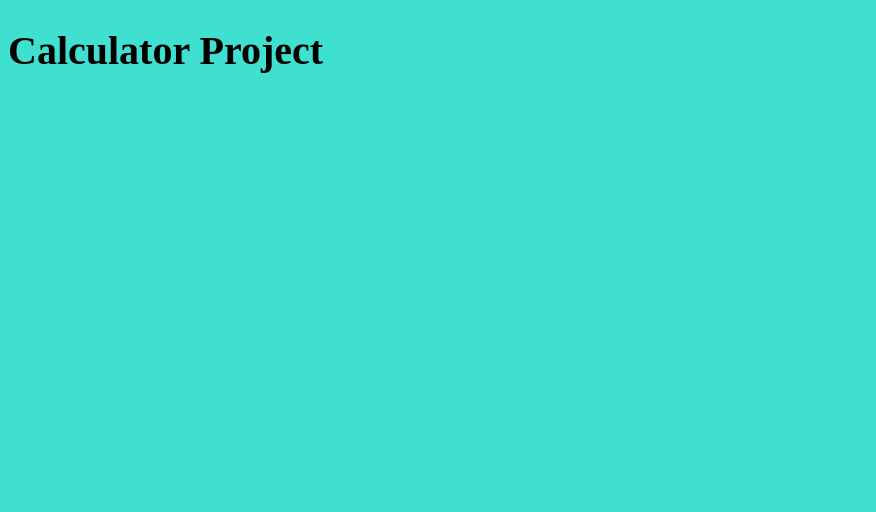
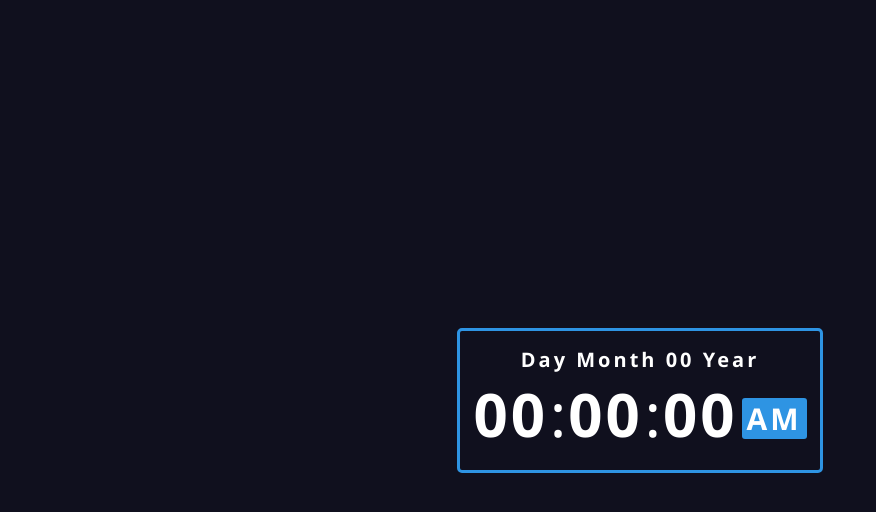
Before and after one commit to mgarcia5621/clockproject, a plain HTML site: page index.html in a window 1280 px wide. Shown: the whole page, without its empty margins (0-876 px from the left). Drawn offline with Linux system fonts and the light colour scheme.

Commit message:
added the basic css lines for the clock

```diff
--- a/index.html
+++ b/index.html
@@ -8,7 +8,23 @@
     <link rel="stylesheet" href="styles.css">
 </head>
 <body>
-    <h1 class="main-header">Calculator Project</h1>
+    <!-- digital clock start -->
+    <div class="datetime">
+        <div class="date">
+            <span id="dayname">Day</span>
+            <span id="month">Month</span>
+            <span id="daynum">00</span>
+            <span id="year">Year</span>
+        </div>
+        <div class="time">
+            <span id="hour">00</span>:
+            <span id="minute">00</span>:
+            <span id="seconds">00</span>
+            <span id="period">AM</span>
+        </div>
+    </div>
+    <!-- digital clock end -->
+
 
     <script src="scripts.js"></script>
 </body>
--- a/styles.css
+++ b/styles.css
@@ -1,4 +1,61 @@
 * {
-    background: turquoise;
-    font-size: 40px;
+    margin: 0;
+    padding: 0;
 }
+
+
+
+body {
+    height: 100vh;
+    display: flex;
+    justify-content: center;
+    align-items: center;
+    background: #10101E;
+}
+
+.datetime {
+    color: white;
+    background: #10101E;
+    font-family: 'Segoe UI', Tahoma, Geneva, Verdana, sans-serif;
+    width: 340px;
+    padding: 15px 10px;
+    border: 3px solid #2E94E3;
+    border-radius: 5px;
+}
+
+
+.date {
+    font-size: 20px;
+    font-weight: 600;
+    text-align: center;
+    letter-spacing: 3px;
+}
+
+.time {
+    font-size: 60px;
+    display: flex;
+    justify-content: center;
+    align-items: center;
+}
+
+
+
+
+.time span:not(last-child) {
+    position: relative;
+    margin: 0 2px;
+    font-weight: 600;
+    text-align: center;
+    letter-spacing: 3px;
+}
+
+.time span:last-child{
+    background: #2e94e3;
+    font-size: 30px;
+    font-weight: 600;
+    text-transform: uppercase;
+    margin-top: 10px;
+    padding: 0 5px;
+    border-radius: 3px;
+
+}
```
